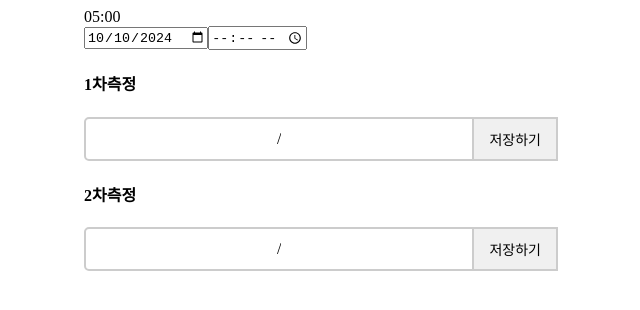
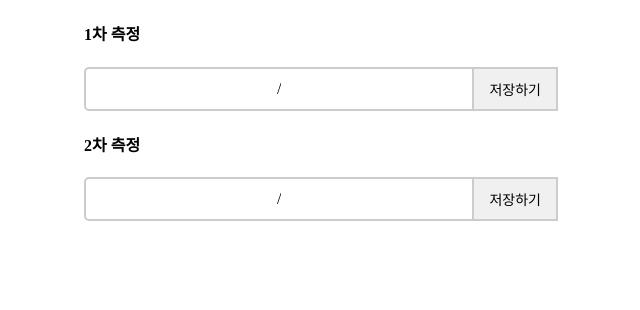
Before and after one commit to js990311/bp-note, a React (Vite) app: page /record in a window 1280 px wide. Shown: the top 310 px of the page, without its empty margins (180-820 px from the left). Built offline with nearby package versions, Linux system fonts and the light colour scheme.

Commit message:
fear: BPrecord recording blood pressures

```diff
--- a/src/components/record/BPrecord.jsx
+++ b/src/components/record/BPrecord.jsx
@@ -1,44 +1,40 @@
-import { useReducer } from "react";
-import InputDate from "../global/InputDate";
-import InputTime from "../global/InputTime";
+import { useState } from "react";
 import BPrecordForm from "./form/BPrecordForm";
-import Timer from "./Timer";
-import {dateTimeReducer} from '../global/UpdateDateTime';
 
 const BPRecord = () => {
-    const [dateTime, dateTimeDispatch] = useReducer(dateTimeReducer, {
-        date : '',
-        time : ''
-    });
-    console.log(dateTime);
+    const [pressures, setPressures] = useState([
+        {
+            systolic : '',
+            diastolic : ''
+        },
+        {
+            systolic : '',
+            diastolic : ''
+        }
+    ]);
+
+    const updatePressure = (pressure, index) => {
+        console.log(pressure, index);
+        let newPressures = pressures.map((p, i) => i === index ? pressure : p);
+        setPressures(newPressures);
+    }
+
+
     return (
         <div className="record">
-            <Timer times={5*60}></Timer>
             <div>
-                <InputDate
-                    onUpdate={(date) => {
-                        dateTimeDispatch(dateTime, {
-                            type : 'DATE',
-                            data : date
-                        })
-                    }}
-                />
-                <InputTime
-                    onUpdate={(time)=>{
-                        dateTimeDispatch(dateTime, {
-                            type : 'TIME',
-                            data : time
-                        })
-                    }}
-                />
-            </div>
-            <div>
-                <h4>1차측정</h4>
-                <BPrecordForm></BPrecordForm>
-            </div>
-            <div>
-                <h4>2차측정</h4>
-                <BPrecordForm></BPrecordForm>
+                {pressures.map(
+                    (pressure, index) => (
+                        <BPrecordForm
+                            key={index}
+                            id={index}
+                            pressure={pressure}
+                            onUpdate={(newPressure)=>{
+                                updatePressure(newPressure, index)
+                            }}
+                        />
+                    )
+                )}
             </div>
         </div>
     )
--- a/src/components/record/form/BPrecordForm.jsx
+++ b/src/components/record/form/BPrecordForm.jsx
@@ -1,34 +1,34 @@
 import { useState } from 'react'
 import './BPrecordForm.css'
 
-const BPrecordForm = () => {
-    const [input, setInput] = useState({
-        systolic: '',
-        diastolic : '',
-    })
+const BPrecordForm = ({id, pressure, onUpdate}) => {
+    console.log(id, pressure);
+    const {systolic, diastolic} = pressure;
 
-    const onUpdate = (e) => {
+    const onChange = (e) => {
         const {name, value} = e.target;
-        setInput({
-            [name] : value,
-            ...input
+        console.log(name, value);
+        onUpdate({
+            ...pressure,
+            [name] : value
         })
     }
 
     return (
         <div className="form">
+            <h4>{id+1}차 측정</h4>
             <div className='bp-input'>
                 <input type="text"
                     name = "systolic"
-                    value={input.systolic}
-                    onChange={onUpdate}
+                    value={systolic}
+                    onChange={onChange}
                 />
                 <span> / </span>
                 <input
                     type="text"
                     name = "diastolic"
-                    value={input.diastolic}
-                    onChange={onUpdate}
+                    value={diastolic}
+                    onChange={onChange}
                 />
                 <button>
                     저장하기
```
